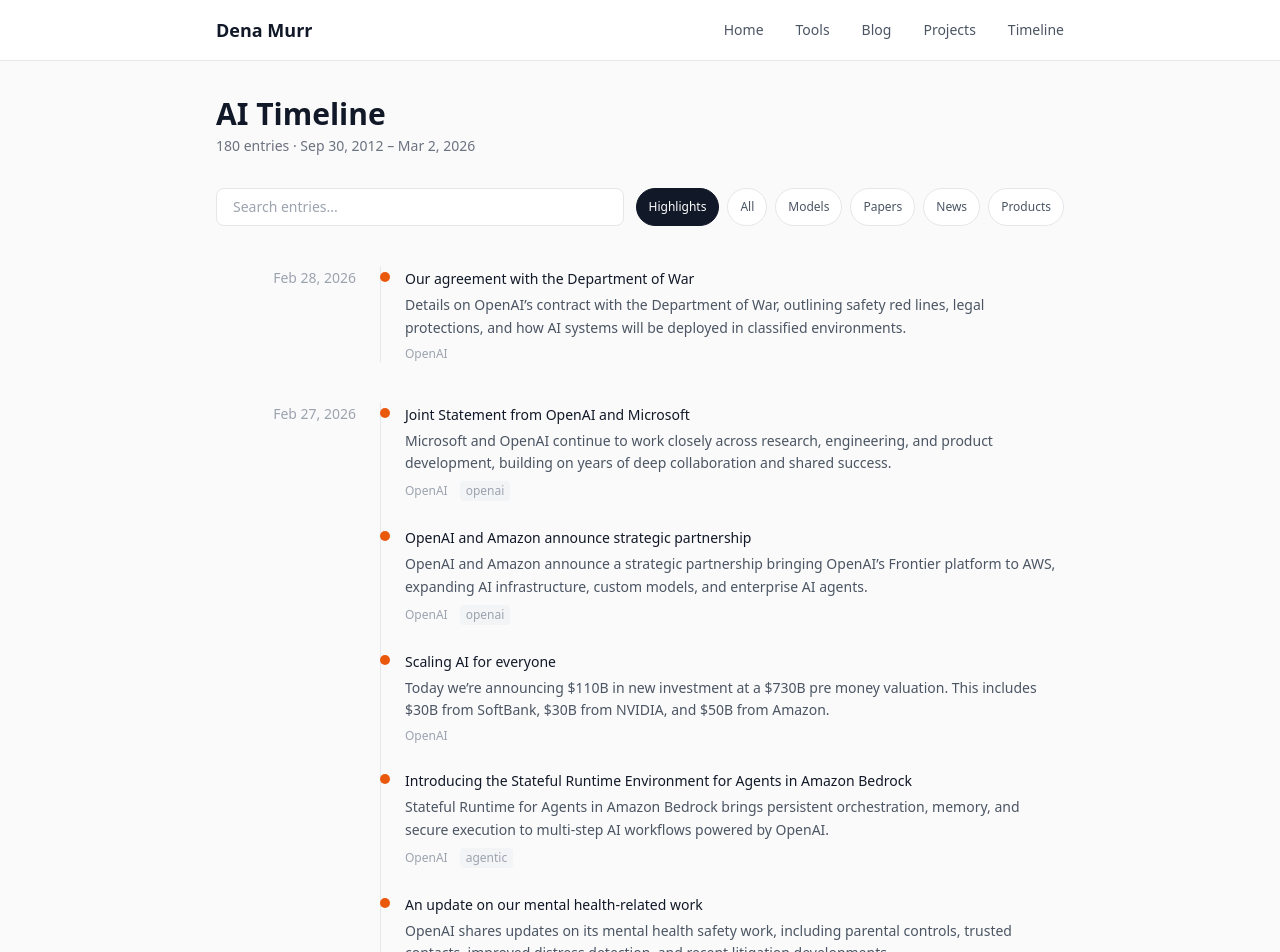
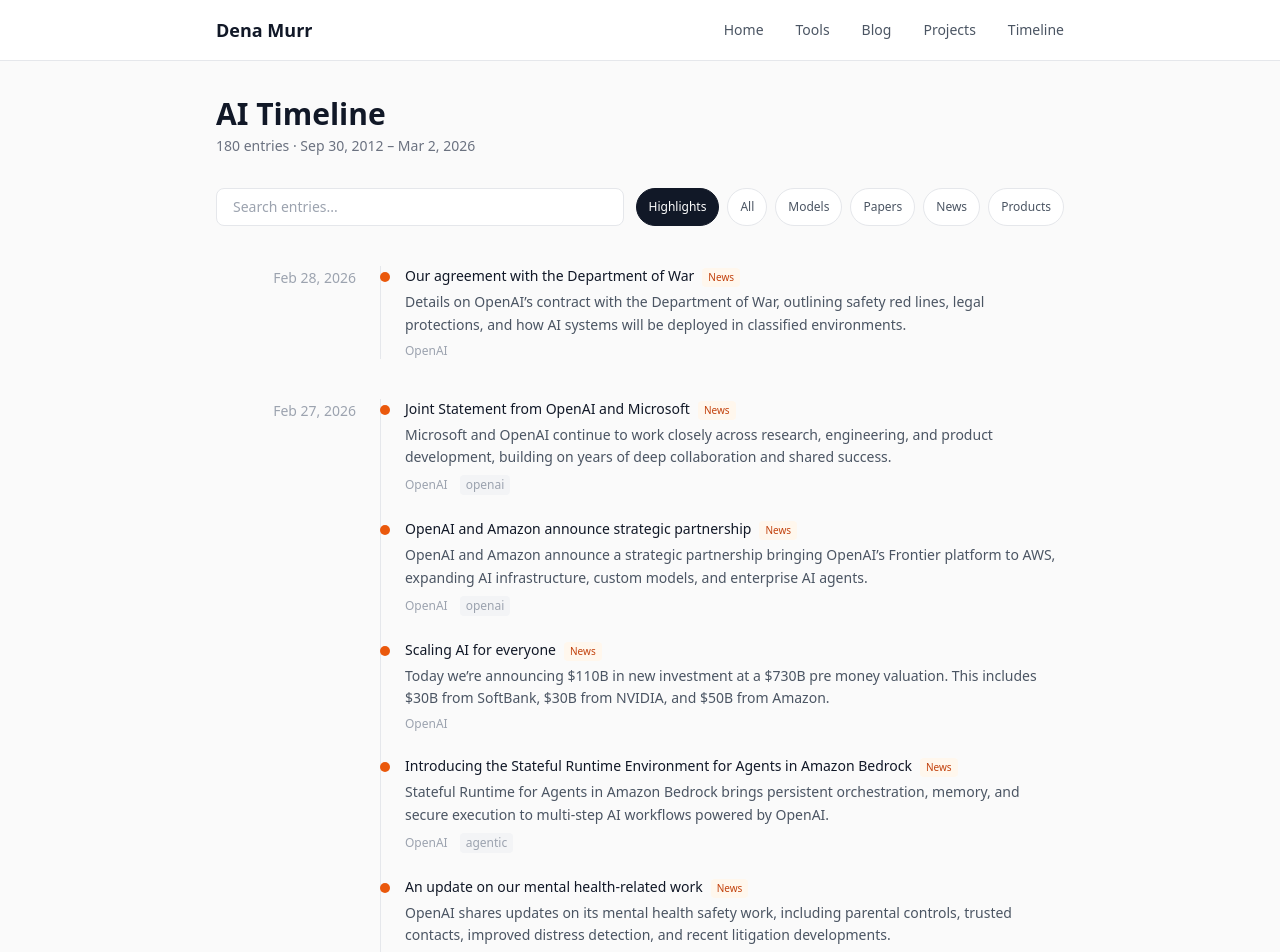
Before and after one commit to Denamurr/new-website, a Next.js app: page /timeline in a window 1280 px wide. Shown: the top 952 px of the page. Built offline with nearby package versions, Linux system fonts and the light colour scheme.

Commit message:
Add category badge to each timeline entry

```diff
--- a/components/TimelineClient.js
+++ b/components/TimelineClient.js
@@ -2,11 +2,11 @@
 
 import { useState, useMemo } from 'react'
 
-const DOT_COLORS = {
-  model_release:  '#6366f1',
-  research_paper: '#16a34a',
-  announcement:   '#ea580c',
-  product_launch: '#0891b2',
+const CATEGORY_STYLE = {
+  model_release:  { dot: '#6366f1', badge: 'bg-indigo-50 text-indigo-700',  label: 'Model'   },
+  research_paper: { dot: '#16a34a', badge: 'bg-green-50 text-green-700',    label: 'Paper'   },
+  announcement:   { dot: '#ea580c', badge: 'bg-orange-50 text-orange-700',  label: 'News'    },
+  product_launch: { dot: '#0891b2', badge: 'bg-cyan-50 text-cyan-700',      label: 'Product' },
 }
 
 // Filter definitions — 'categories: null' means show all
@@ -135,12 +135,15 @@
                 {formatDate(date)}
               </div>
               <div className="border-l border-gray-200 pl-6 space-y-6">
-                {items.map(entry => (
+                {items.map(entry => {
+                  const style = CATEGORY_STYLE[entry.category] || CATEGORY_STYLE.announcement
+                  return (
                     <div key={entry.id} className="relative">
                       <span
                         className="absolute -left-[25px] top-1.5 w-2.5 h-2.5 rounded-full"
-                      style={{ background: DOT_COLORS[entry.category] || '#9ca3af' }}
+                        style={{ background: style.dot }}
                       />
+                      <div className="flex items-baseline gap-2 flex-wrap">
                         <a
                           href={entry.url || '#'}
                           target="_blank"
@@ -149,6 +152,10 @@
                         >
                           {entry.title}
                         </a>
+                        <span className={`shrink-0 text-[10px] font-medium px-1.5 py-0.5 rounded ${style.badge}`}>
+                          {style.label}
+                        </span>
+                      </div>
                       {entry.description && (
                         <p className="text-sm text-gray-600 mt-1 leading-relaxed">{entry.description}</p>
                       )}
@@ -173,7 +180,8 @@
                         ))}
                       </div>
                     </div>
-                ))}
+                  )
+                })}
               </div>
             </div>
           ))}
```
Lines whose indentation alone changed are shown as unchanged.
